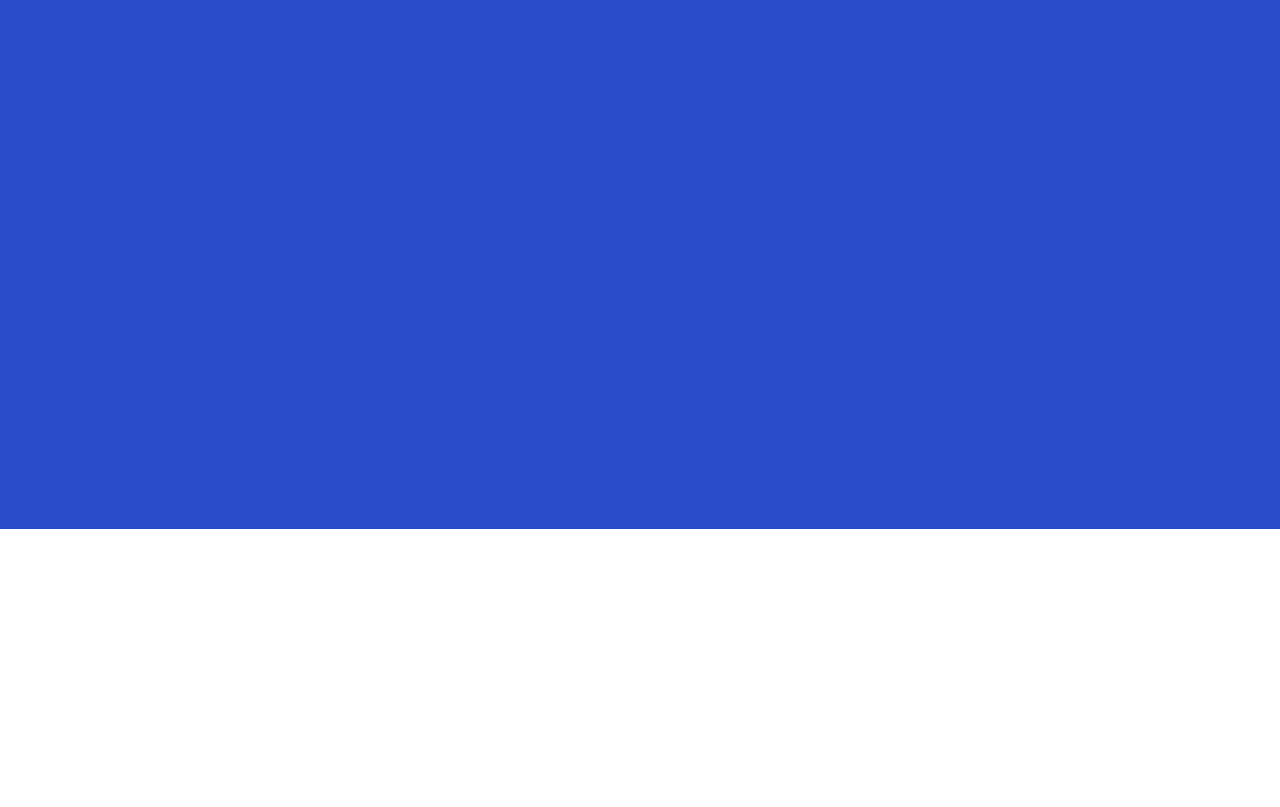
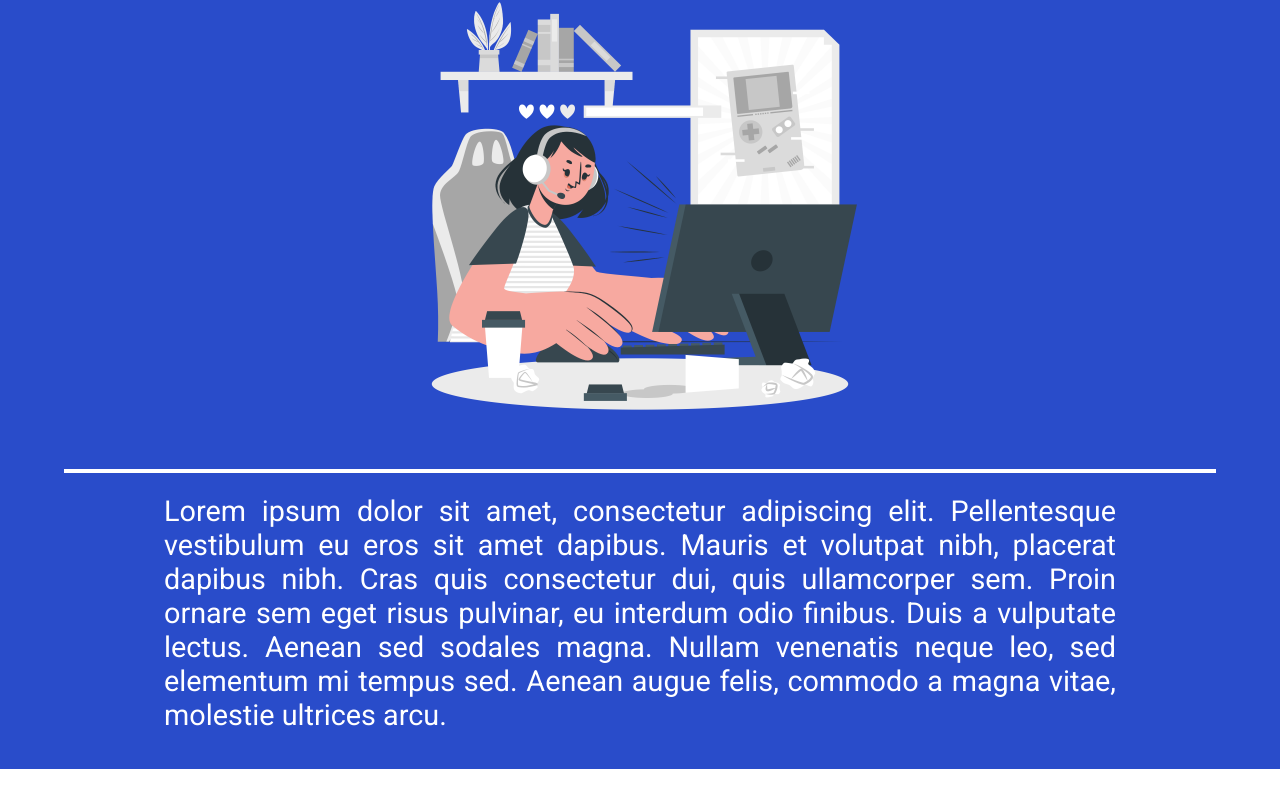
Before and after one commit to eulixir/Pc_Express_2.0, a React (Create React App) app in the folder web/: page /aboutUs in a window 1280 px wide. Shown: the part 2082-2889 px from the top of the page. Built offline with nearby package versions, Linux system fonts and the light colour scheme.

Commit message:
Add image and add responsive bar

```diff
--- a/web/src/pages/aboutUs/index.tsx
+++ b/web/src/pages/aboutUs/index.tsx
@@ -5,6 +5,7 @@ import { Link } from 'react-router-dom';
 import Footer from '../../components/footer';
 import { ImEye, ImFlag } from 'react-icons/im';
 import { FaHandshake } from 'react-icons/fa';
+import gamesImage from '../../assets/games-image.png';
 
 export default function aboutUs() {
   return (
@@ -88,7 +89,23 @@ export default function aboutUs() {
               </span>
             </div>
           </div>
-          <div className="dreamAboutUsContainer">dasd</div>
+          <div className="dreamAboutUsContainer">
+            <div className="dreamAboutUsContainerOne">
+              <img src={gamesImage} />
+            </div>
+            <div className="dreamAboutUsContainerTwo">
+              <p>
+                Lorem ipsum dolor sit amet, consectetur adipiscing elit.
+                Pellentesque vestibulum eu eros sit amet dapibus. Mauris et
+                volutpat nibh, placerat dapibus nibh. Cras quis consectetur dui,
+                quis ullamcorper sem. Proin ornare sem eget risus pulvinar, eu
+                interdum odio finibus. Duis a vulputate lectus. Aenean sed
+                sodales magna. Nullam venenatis neque leo, sed elementum mi
+                tempus sed. Aenean augue felis, commodo a magna vitae, molestie
+                ultrices arcu.
+              </p>
+            </div>
+          </div>
         </div>
         <Footer />
       </div>
--- a/web/src/pages/aboutUs/styles/aboutUs.css
+++ b/web/src/pages/aboutUs/styles/aboutUs.css
@@ -148,6 +148,38 @@
   width: 100vw;
   height: 70vh;
   background-color: var(--default-blue);
+  display: grid;
+  grid-template-columns: 50% 50%;
+  flex-direction: row;
+  justify-content: center;
+  align-items: center;
+}
+.dreamAboutUsContainerOne {
+  width: 100%;
+  height: 100%;
+  display: flex;
+  justify-content: center;
+  align-items: center;
+}
+.dreamAboutUsContainerOne img {
+  width: 500px;
+  height: 500px;
+}
+.dreamAboutUsContainerTwo {
+  color: white;
+  border-left: 4px solid white;
+  width: 100%;
+  height: 80%;
+  display: flex;
+  justify-content: center;
+  align-items: center;
+}
+.dreamAboutUsContainerTwo p {
+  color: white;
+  margin-left: 100px;
+  margin-right: 100px;
+  text-align: justify;
+  font: 500 1.8rem Roboto;
 }
 
 @media (max-width: 1000px) {
@@ -159,6 +191,31 @@
   }
   .mvvHeader {
     font: 700 2rem Roboto;
+  }
+}
+@media (max-width: 1400px) {
+  .aboutUsHeaderTextContainer {
+    width: 70%;
+  }
+  .dreamAboutUsContainer {
+    display: flex;
+    height: 100vh;
+    flex-direction: column;
+  }
+  .dreamAboutUsContainerTwo {
+    color: white;
+    border-top: 4px solid white;
+    border-left: none;
+    width: 90%;
+    height: 80%;
+    display: flex;
+    justify-content: center;
+    align-items: center;
+  }
+}
+@media (max-width: 1200px) {
+  .dreamAboutUsContainer {
+    height: 150vh;
   }
 }
 
@@ -176,15 +233,33 @@
   .creationContainer {
     height: 150vh;
   }
+  .dreamAboutUsContainer {
+    height: 180vh;
+  }
 }
 @media (max-width: 580px) {
   .creationContainer {
     height: 200vh;
   }
-}
-
-@media (max-width: 1400px) {
-  .aboutUsHeaderTextContainer {
-    width: 70%;
+  .dreamAboutUsContainerOne img {
+    width: 300px;
+    height: 300px;
+  }
+  .dreamAboutUsContainerOne {
+    width: 100%;
+    height: 20%;
+  }
+  .dreamAboutUsContainer {
+    height: 200vh;
+    width: 100%;
+    display: block;
+  }
+  .dreamAboutUsContainer p {
+    margin: 0;
   }
 }
+@media (max-width: 400px) {
+  .dreamAboutUsContainer {
+    height: 250vh;
+  }
+}
```
Also changed, not shown: web/src/assets/games-image.png (added).
